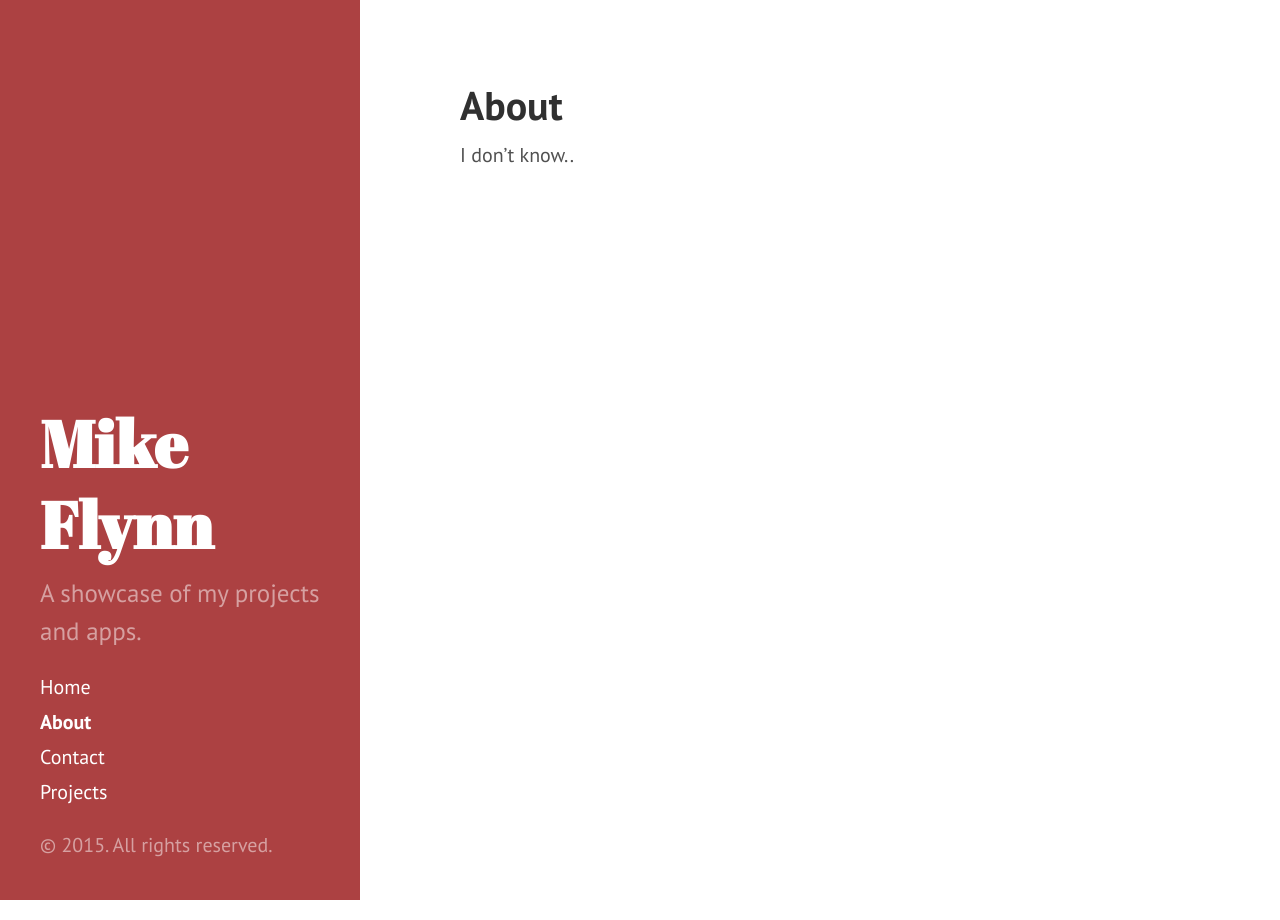
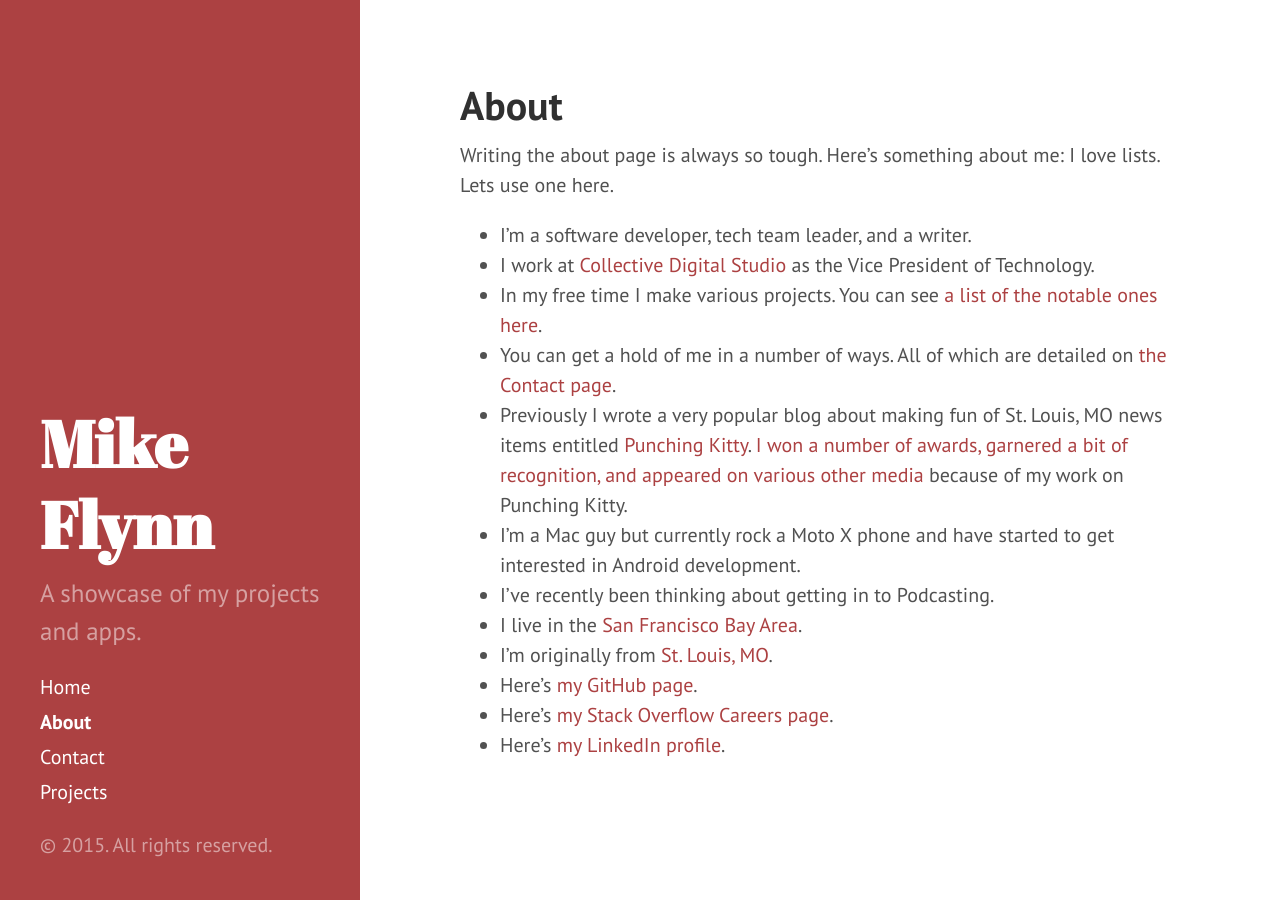
Before and after one commit to mikeflynn/thatmikeflynn.com-archive, a Jekyll site: the page built from about.md, in a window 1280 px wide. Built offline with Jekyll 4.4.1, drawn with Linux system fonts in a browser that asks for light colours; Markdown is read by kramdown in place of the engine named in the settings.

Commit message:
Flshed out the about page.

```diff
--- a/about.md
+++ b/about.md
@@ -3,4 +3,17 @@ layout: page
 title: About
 ---
 
-I don't know..
+Writing the about page is always so tough. Here's something about me: I love lists. Lets use one here.
+
+* I'm a software developer, tech team leader, and a writer.
+* I work at [Collective Digital Studio](http://collectivedigitalstudio.com) as the Vice President of Technology.
+* In my free time I make various projects. You can see [a list of the notable ones here](/projects).
+* You can get a hold of me in a number of ways. All of which are detailed on [the Contact page](/contact).
+* Previously I wrote a very popular blog about making fun of St. Louis, MO news items entitled [Punching Kitty](http://punchingkitty.com). [I won a number of awards, garnered a bit of recognition, and appeared on various other media](http://punchingkitty.com/about) because of my work on Punching Kitty.
+* I'm a Mac guy but currently rock a Moto X phone and have started to get interested in Android development.
+* I've recently been thinking about getting in to Podcasting.
+* I live in the [San Francisco Bay Area](https://goo.gl/maps/5Z0ok).
+* I'm originally from [St. Louis, MO](https://goo.gl/maps/AD6fG).
+* Here's [my GitHub page](https://github.com/mikeflynn).
+* Here's [my Stack Overflow Careers page](https://careers.stackoverflow.com/cv/edit/99934).
+* Here's [my LinkedIn profile](http://linkedin.com/in/flynn).
```
